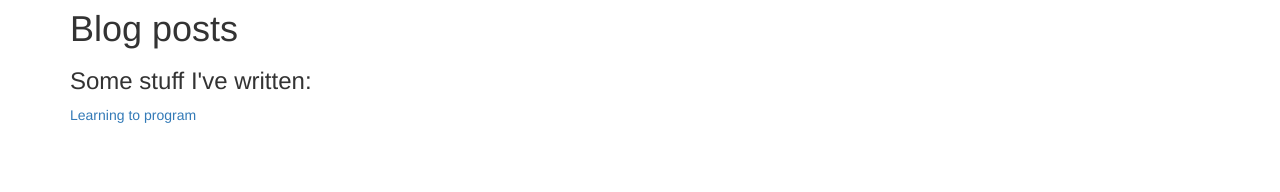
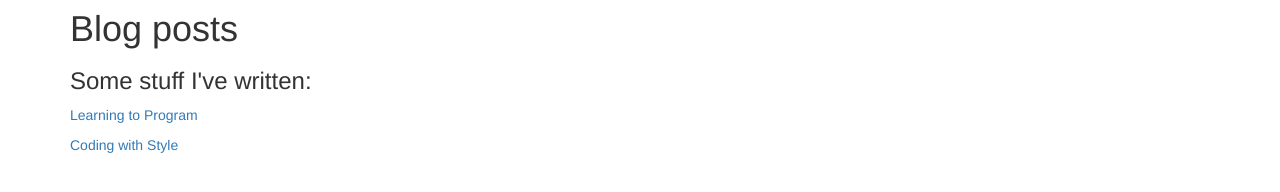
Before and after one commit to tnt2113/tnt2113.github.io, a Jekyll site: the page resources/index.html, which Jekyll copies as it is, in a window 1280 px wide. Shown: the part 203-395 px from the top of the page. Built offline with Jekyll 4.4.1, drawn with Linux system fonts in a browser that asks for light colours.

Commit message:
Update index.html

```diff
--- a/resources/index.html
+++ b/resources/index.html
@@ -79,7 +79,8 @@ jQuery(document).ready(function($) {
 
   <h1 class="post-title">Blog posts</h1>
   <h3 class="post-title">Some stuff I've written:</h3>
-    <p><a href="post2.html">Learning to program</a></p>
+    <p><a href="post2.html">Learning to Program</a></p>
+  <p><a href="post3.html">Coding with Style</a></p>
 
 </body>
 </html>
```
